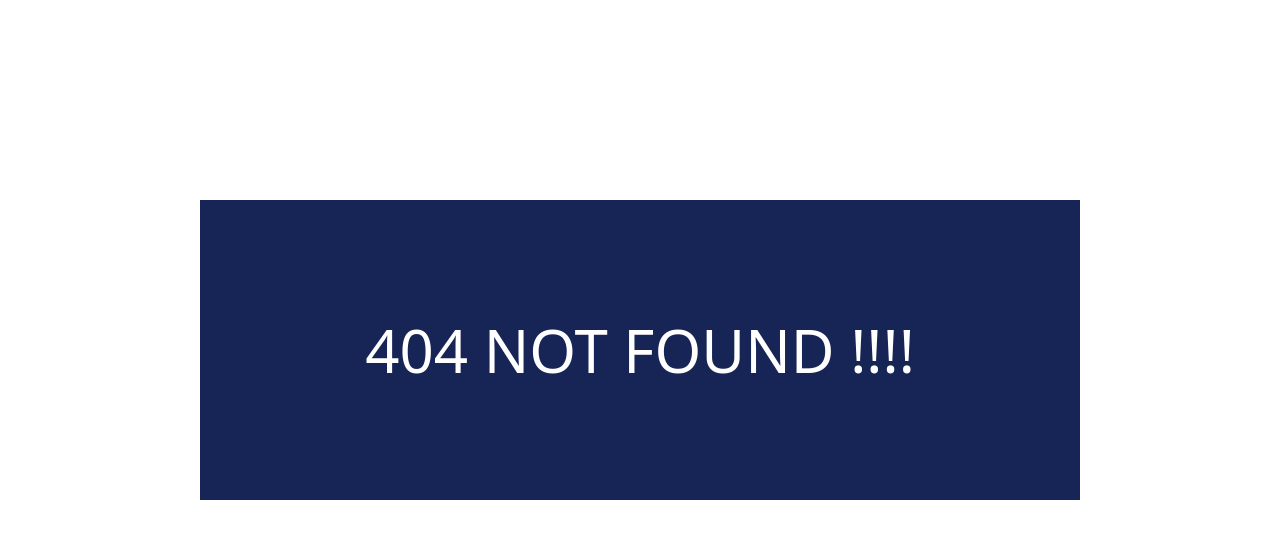
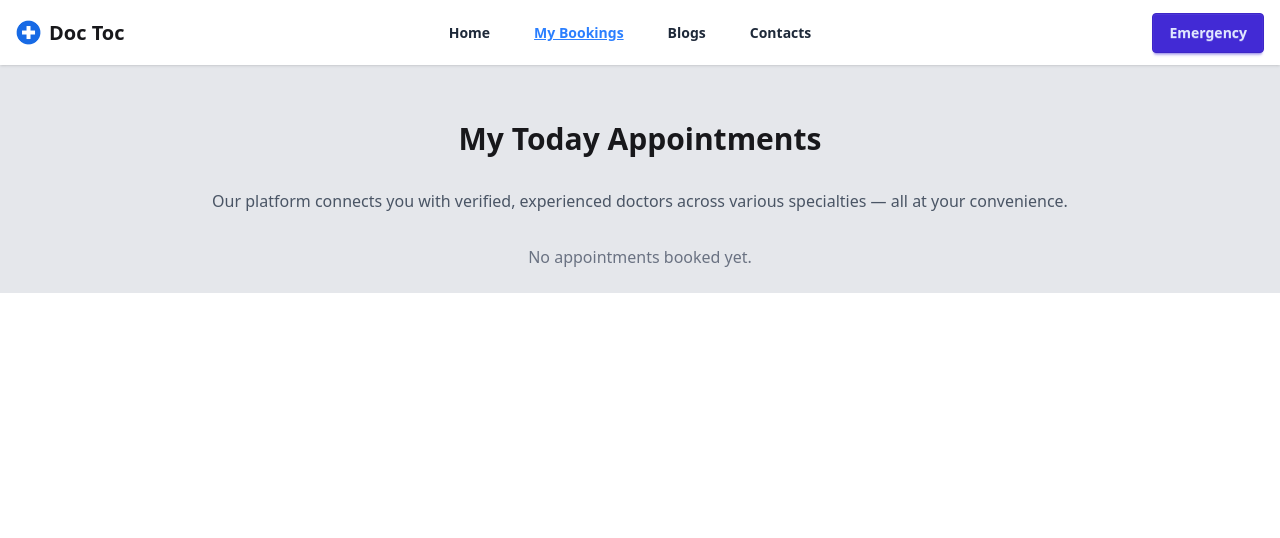
Before and after one commit to Sajid5659/Doc-Toc, a React (Vite) app: page /myBookings in a window 1280 px wide. Before the commit this address had no page. Shown: the top 538 px of the page. Built offline with nearby package versions, Linux system fonts and the light colour scheme.

Commit message:
added my booking section by accesing local storage , and from doctor details we can take appointment from doctor and added the id in local storage ?

```diff
--- a/index.html
+++ b/index.html
@@ -2,9 +2,10 @@
 <html lang="en">
   <head>
     <meta charset="UTF-8" />
-    <link rel="icon" type="image/svg+xml" href="/vite.svg" />
     <meta name="viewport" content="width=device-width, initial-scale=1.0" />
-    <title>doc-toc</title>
+    <title>Doc Toc - Find the Best Doctors</title>
+    <link rel="icon" href="/favicon-v2.ico" type="image/x-icon" />
+
   </head>
   <body>
     <div id="root"></div>
--- a/public/doctorsData.json
+++ b/public/doctorsData.json
@@ -6,7 +6,10 @@
     "education": "MBBS, FCPS (Medicine)",
     "speciality": "Internal Medicine",
     "experience": "10 years",
-    "registrationNumber": "BMDC-10567"
+    "registrationNumber": "BMDC-10567",
+    "hospital": "United Hospital, Dhaka",
+    "availability": ["Sunday", "Tuesday", "Thursday", "Friday"],
+    "consultationFee": 800
   },
   {
     "id": 2,
@@ -15,7 +18,10 @@
     "education": "MBBS, MS (Orthopedics)",
     "speciality": "Orthopedic Surgeon",
     "experience": "12 years",
-    "registrationNumber": "BMDC-11234"
+    "registrationNumber": "BMDC-11234",
+    "hospital": "Square Hospitals Ltd.",
+    "availability": ["Monday", "Wednesday", "Friday"],
+    "consultationFee": 1000
   },
   {
     "id": 3,
@@ -24,7 +30,10 @@
     "education": "MBBS, MD (Cardiology)",
     "speciality": "Cardiologist",
     "experience": "8 years",
-    "registrationNumber": "BMDC-11876"
+    "registrationNumber": "BMDC-11876",
+    "hospital": "National Heart Foundation Hospital",
+    "availability": ["Sunday", "Monday", "Wednesday", "Thursday"],
+    "consultationFee": 1200
   },
   {
     "id": 4,
@@ -33,7 +42,10 @@
     "education": "MBBS, FCPS (Surgery)",
     "speciality": "General Surgeon",
     "experience": "15 years",
-    "registrationNumber": "BMDC-10293"
+    "registrationNumber": "BMDC-10293",
+    "hospital": "Bangabandhu Sheikh Mujib Medical University (BSMMU)",
+    "availability": ["Saturday", "Monday", "Wednesday"],
+    "consultationFee": 1100
   },
   {
     "id": 5,
@@ -42,7 +54,10 @@
     "education": "MBBS, DGO",
     "speciality": "Gynecologist & Obstetrician",
     "experience": "9 years",
-    "registrationNumber": "BMDC-11654"
+    "registrationNumber": "BMDC-11654",
+    "hospital": "Evercare Hospital Dhaka",
+    "availability": ["Sunday", "Tuesday", "Thursday"],
+    "consultationFee": 900
   },
   {
     "id": 6,
@@ -51,7 +66,10 @@
     "education": "MBBS, MD (Neurology)",
     "speciality": "Neurologist",
     "experience": "11 years",
-    "registrationNumber": "BMDC-10742"
+    "registrationNumber": "BMDC-10742",
+    "hospital": "Ibrahim Cardiac Hospital & Research Institute",
+    "availability": ["Monday", "Wednesday", "Friday", "Saturday"],
+    "consultationFee": 1300
   },
   {
     "id": 7,
@@ -60,7 +78,10 @@
     "education": "MBBS, FCPS (Dermatology)",
     "speciality": "Dermatologist",
     "experience": "7 years",
-    "registrationNumber": "BMDC-12109"
+    "registrationNumber": "BMDC-12109",
+    "hospital": "Popular Diagnostic Centre Ltd.",
+    "availability": ["Sunday", "Tuesday", "Thursday"],
+    "consultationFee": 700
   },
   {
     "id": 8,
@@ -69,7 +90,10 @@
     "education": "MBBS, MS (ENT)",
     "speciality": "ENT Specialist",
     "experience": "13 years",
-    "registrationNumber": "BMDC-10384"
+    "registrationNumber": "BMDC-10384",
+    "hospital": "Dhaka Medical College Hospital",
+    "availability": ["Monday", "Wednesday", "Saturday"],
+    "consultationFee": 950
   },
   {
     "id": 9,
@@ -78,7 +102,10 @@
     "education": "MBBS, MS (Ophthalmology)",
     "speciality": "Eye Specialist",
     "experience": "10 years",
-    "registrationNumber": "BMDC-11563"
+    "registrationNumber": "BMDC-11563",
+    "hospital": "Vision Eye Hospital",
+    "availability": ["Sunday", "Tuesday", "Thursday", "Friday"],
+    "consultationFee": 850
   },
   {
     "id": 10,
@@ -87,7 +114,10 @@
     "education": "MBBS, FCPS (Pediatrics)",
     "speciality": "Child Specialist",
     "experience": "14 years",
-    "registrationNumber": "BMDC-10123"
+    "registrationNumber": "BMDC-10123",
+    "hospital": "Shishu Hospital & Institute",
+    "availability": ["Saturday", "Monday", "Wednesday", "Friday"],
+    "consultationFee": 900
   },
   {
     "id": 11,
@@ -96,7 +126,10 @@
     "education": "MBBS, MD (Psychiatry)",
     "speciality": "Psychiatrist",
     "experience": "6 years",
-    "registrationNumber": "BMDC-12578"
+    "registrationNumber": "BMDC-12578",
+    "hospital": "Bangladesh Specialized Hospital",
+    "availability": ["Sunday", "Tuesday", "Thursday"],
+    "consultationFee": 800
   },
   {
     "id": 12,
@@ -105,6 +138,9 @@
     "education": "MBBS, MD (Urology)",
     "speciality": "Urologist",
     "experience": "9 years",
-    "registrationNumber": "BMDC-11195"
+    "registrationNumber": "BMDC-11195",
+    "hospital": "Labaid Specialized Hospital",
+    "availability": ["Monday", "Wednesday", "Friday", "Saturday"],
+    "consultationFee": 1000
   }
 ]
--- a/src/Components/Footer/Footer.jsx
+++ b/src/Components/Footer/Footer.jsx
@@ -5,7 +5,7 @@ import { FaFacebook, FaGithub, FaInstagram } from "react-icons/fa";
 const Footer = () => {
   const links = [
     { name: "Home", to: "/" },
-    { name: "My Bookings", to: "/bookings" },
+    { name: "My Bookings", to: "/myBookings" },
     { name: "Blogs", to: "/blogs" },
     { name: "Contact", to: "/contact" },
   ];
--- a/src/Components/Header/Navbar.jsx
+++ b/src/Components/Header/Navbar.jsx
@@ -5,7 +5,7 @@ import logo from '../../../src/assets/logo.png';
 const Navbar = () => {
   const links = [
     { name: "Home", to: "/" },
-    { name: "My Bookings", to: "/bookings" },
+    { name: "My Bookings", to: "/myBookings" },
     { name: "Blogs", to: "/blogs" },
     { name: "Contacts", to: "/contact" },
   ];
--- a/src/Pages/Doctor/Doctor.jsx
+++ b/src/Pages/Doctor/Doctor.jsx
@@ -1,8 +1,9 @@
 import React from 'react';
+import { Link } from 'react-router';
 
 const Doctor = ({doctor}) => {
     // console.log(doctor)
-    const {image,name,education,experience,
+    const {id,image,name,education,experience,
 speciality,registrationNumber}=doctor;
     // console.log(education)
     return (
@@ -23,7 +24,9 @@ speciality,registrationNumber}=doctor;
                 <p className='text-gray-400'> Reg No : {registrationNumber}</p>
                 <div className="card-actions border-t border-dashed">
                 </div>
-                <button className="btn bg-white text-blue-500 border border-blue-500 rounded-xl">view Details</button>
+                <Link to={`/doctorDetails/${id}`}>
+                    <button className="btn bg-white text-blue-500 border border-blue-500 rounded-xl">view Details</button>
+                </Link>
             </div>
         </div>
     );
--- /dev/null
+++ b/src/Pages/MyBookings/MyBookings.jsx
@@ -0,0 +1,42 @@
+import React, { useEffect, useState } from 'react';
+import { useLoaderData } from 'react-router';
+import { getAppointedDoctors } from '../../Utility/addtodb';
+
+const MyBookings = () => {
+    const allDoctors = useLoaderData();
+    const [bookedDoctors, setBookedDoctors]=useState([]);
+
+    useEffect(()=>{
+        const storedIds = getAppointedDoctors();
+        const convertedIds = storedIds.map(id=>parseInt(id));
+        const appointedDoctors = allDoctors.filter((doctor)=>convertedIds.includes(doctor.id));
+        setBookedDoctors(appointedDoctors);
+    },[]);
+
+
+    return (
+        <div className="max-w-7xl mx-auto p-6">
+      <h1 className="text-3xl font-bold text-center m-8">My Today Appointments</h1>
+      <p className='m-8 text-center text-gray-600'>Our platform connects you with verified, experienced doctors across various specialties — all at your convenience.</p>
+
+      {bookedDoctors.length === 0 ? (
+        <p className="text-center text-gray-500">No appointments booked yet.</p>
+      ) : (
+        <div className="flex flex-col gap-8 m-8 p-5">
+          {bookedDoctors.map((doctor) => (
+            <div className='p-5 bg-white rounded-2xl shadow-xl'>
+                <h1 className='text-xl font-bold mb-3'>{doctor.name}</h1>
+                <div className='text-gray-500 flex justify-between'>
+                    <p>{doctor.education}</p>
+                    <p> Appointment Fee : {doctor.consultationFee}</p>
+                </div>
+                <button className='btn border border-red-600 text-red-600 w-full my-3 rounded-xl bg-white'>Cancel appointment</button>
+            </div>
+          ))}
+        </div>
+      )}
+    </div>
+    );
+};
+
+export default MyBookings;
--- a/src/Pages/Root/Root.jsx
+++ b/src/Pages/Root/Root.jsx
@@ -1,9 +1,10 @@
 import React from 'react';
-import { Outlet } from 'react-router';
+import { Outlet, useLocation } from 'react-router';
 import Footer from '../../Components/Footer/Footer';
 import Navbar from '../../Components/Header/Navbar';
 
 const Root = () => {
+    const location = useLocation();
     return (
         <div className='bg-gray-200'>
             <Navbar></Navbar>
--- a/src/Routes/Routes.jsx
+++ b/src/Routes/Routes.jsx
@@ -4,6 +4,8 @@ import Root from '../Pages/Root/Root';
 import ErrorPage from '../Pages/ErrorPage/ErrorPage';
 import Home from '../Pages/Home/Home';
 import Blogs from '../Pages/Blogs/Blogs';
+import DoctorDetails from '../Pages/doctorDetails/doctorDetails';
+import MyBookings from '../Pages/MyBookings/MyBookings';
 
 export const router= createBrowserRouter([
   {
@@ -25,6 +27,16 @@ export const router= createBrowserRouter([
       {
         path:'/contact',
         Component:ErrorPage
+      },
+      {
+        path:'/doctorDetails/:id',
+        loader: ()=>fetch('doctorsData.json'),
+        Component:DoctorDetails
+      },
+      {
+        path:'/myBookings',
+        loader:()=>fetch('doctorsData.json'),
+        Component:MyBookings
       }
     ]
   },
--- /dev/null
+++ b/src/Utility/addtodb.js
@@ -0,0 +1,23 @@
+const getAppointedDoctors =()=>{
+    const appointedDoctorStr = localStorage.getItem("doctorList");
+    if(appointedDoctorStr){
+        return JSON.parse(appointedDoctorStr);
+    }
+    else{
+        return [];
+    }
+}
+
+const addToStoreDb = (id)=>{
+    const appointedDoctorData = getAppointedDoctors();
+    if(appointedDoctorData.includes(id)){
+        alert("Already exists");
+    }
+    else{
+        appointedDoctorData.push(id);
+        localStorage.setItem("doctorList", JSON.stringify(appointedDoctorData));
+        alert('Doctor appointment done');
+    }
+}
+
+export { addToStoreDb , getAppointedDoctors };
```
Also changed, not shown: src/Pages/DoctorDetails/DoctorDetails.jsx (added, +55 -0 lines), 1 other file (tests, documents, lock files or other folders).
